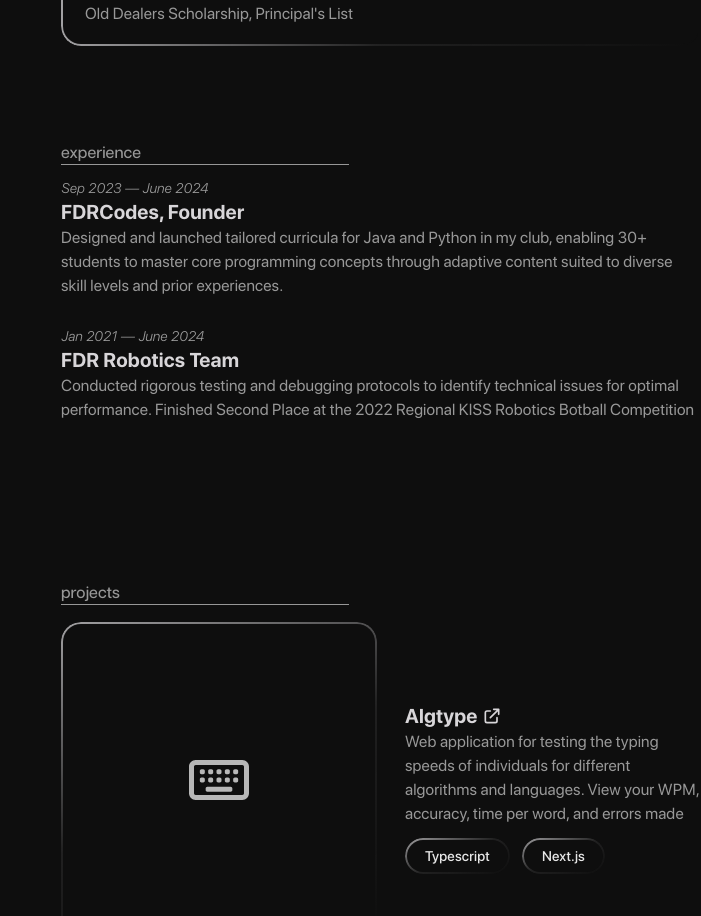
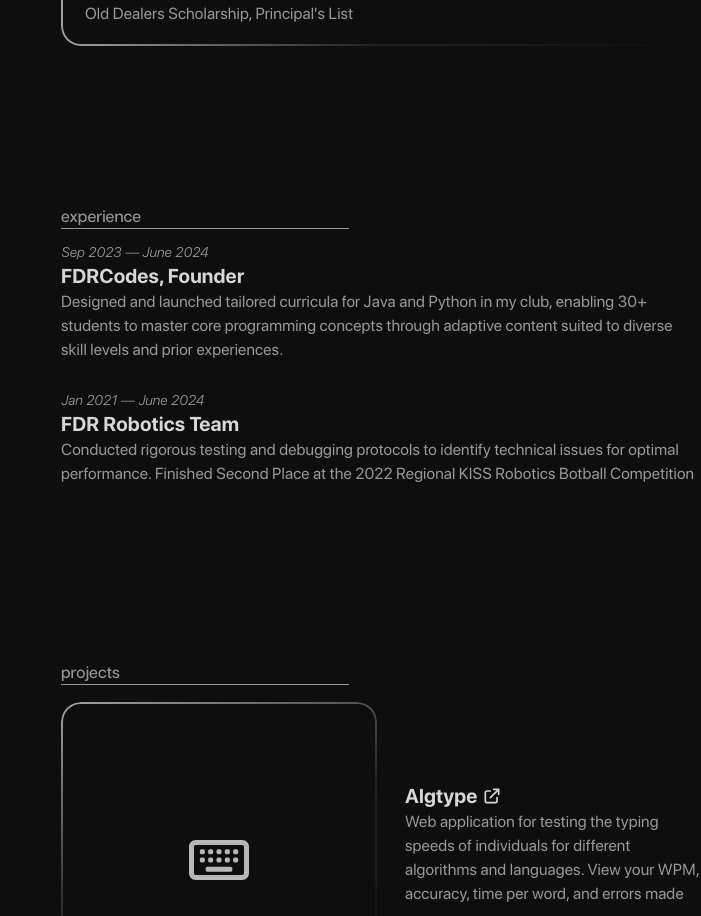
Before and after one commit to TheDXport/xinsite, a Next.js app: page / in a window 1280 px wide. Shown: the part 1142-2058 px from the top of the page, without its empty margins (579-1280 px from the left). Built offline with nearby package versions, Linux system fonts and the light colour scheme; a web font is replaced by a local one.

Commit message:
Updated threshhold for observer #2

```diff
--- a/src/app/components/Experience.tsx
+++ b/src/app/components/Experience.tsx
@@ -38,7 +38,7 @@ const Experience = () => {
     },
   ];
   return (
-    <section className="pt-24 section" id="EXPERIENCE">
+    <section className="pt-20 mt-20 section" id="EXPERIENCE">
       <div className={`${articulatMedium.className} text-[#979797]`}>experience</div>
       <span className="absolute h-[0.08rem] bg-[#979797] w-72 mt-[-2px]" />
       <div>
--- a/src/app/components/Projects.tsx
+++ b/src/app/components/Projects.tsx
@@ -83,7 +83,7 @@ const Projects = () => {
   ];
 
   return (
-    <section className="pt-36 section" id="PROJECTS">
+    <section className="pt-20 mt-20 section" id="PROJECTS">
       <div className={`${articulatMedium.className} text-[#979797]`}>projects</div>
       <span className="absolute h-[0.08rem] bg-[#979797] w-72 mt-[-2px]" />
 
```
